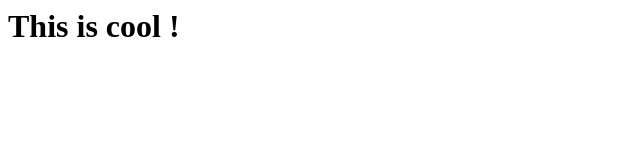
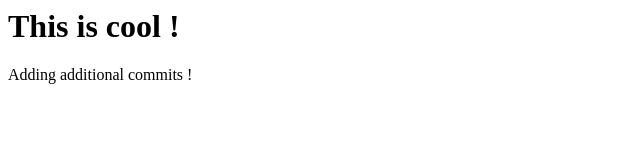
Before and after one commit to PradeepJagannathan/lmfse-2025-pm, a plain HTML site: page index.html in a window 1280 px wide. Shown: the whole page, without its empty margins (0-640 px from the left). Drawn offline with Linux system fonts and the light colour scheme.

Commit message:
Update index.html

```diff
--- a/index.html
+++ b/index.html
@@ -7,5 +7,6 @@
 
 <body>
   <h1> This is cool !</h1>
+  <p> Adding additional commits ! </p>
 </body>
 </html>
```
